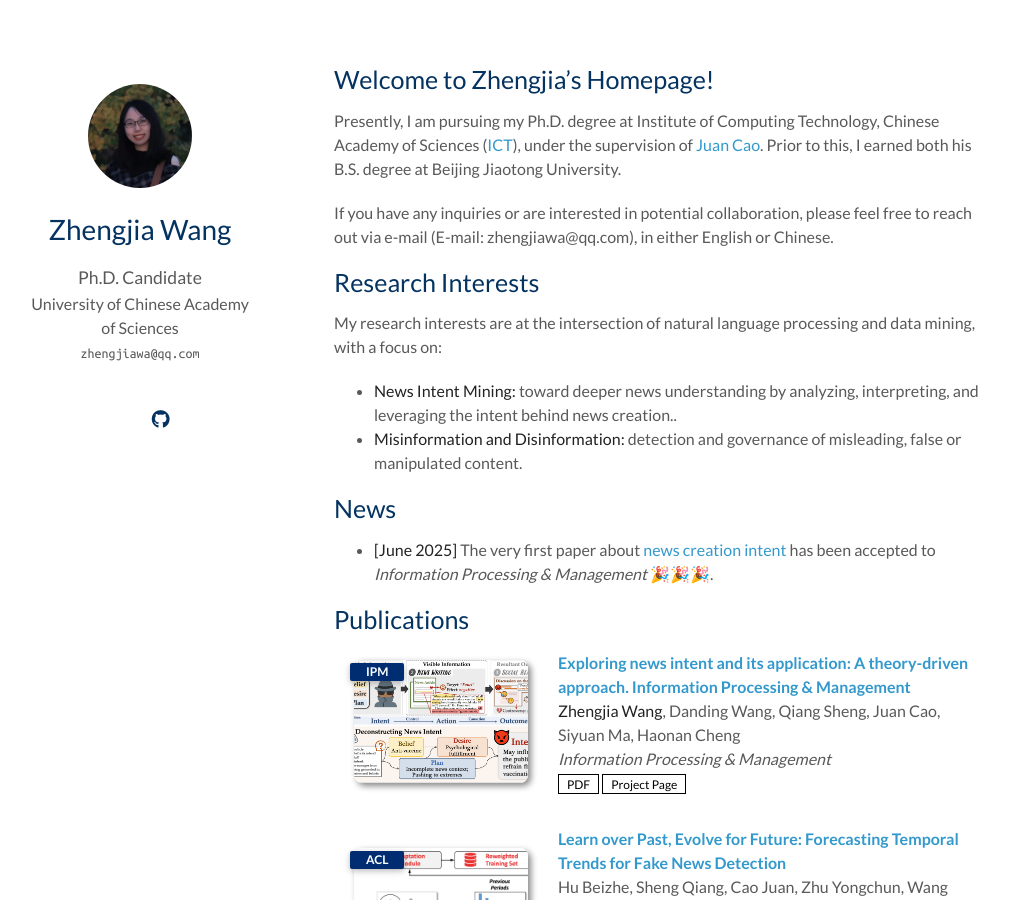
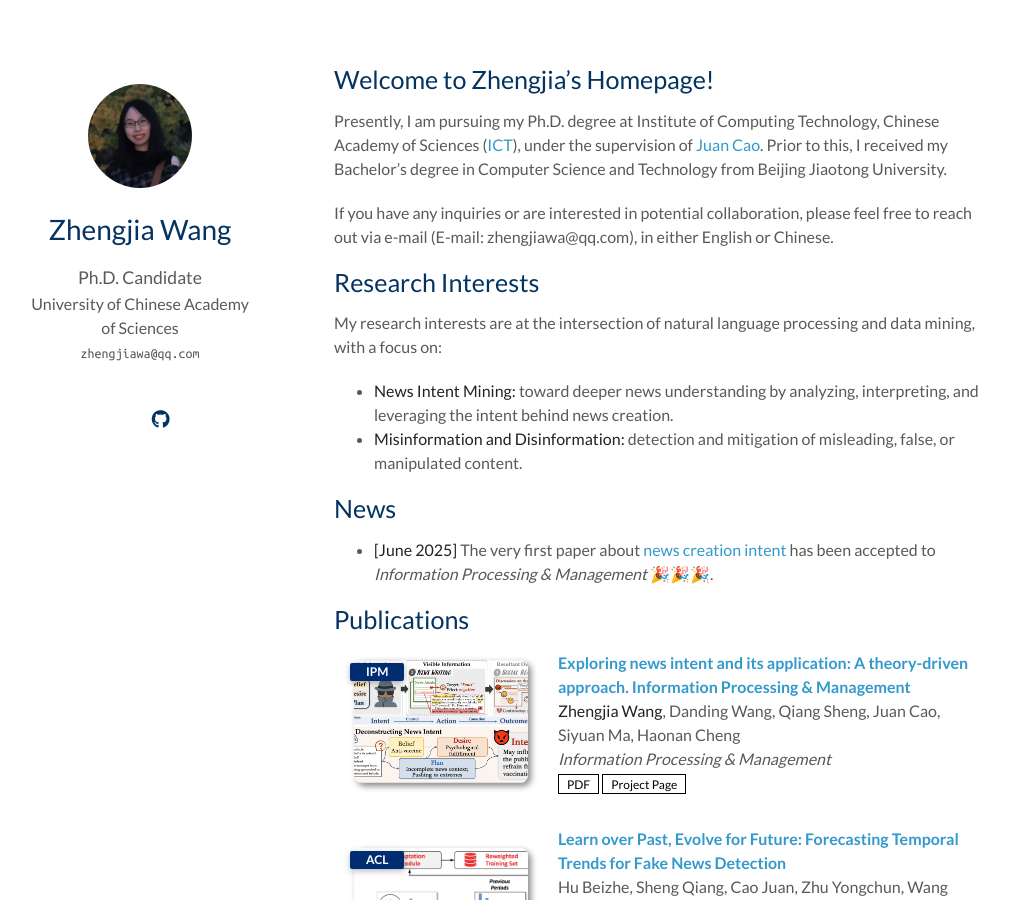
Before and after one commit to zhengjiawa/zhengjiawa.github.io, a Jekyll site: the page built from index.md, in a window 1280 px wide and 900 px high. Shown: the whole window, without its empty margins (136-1145 px from the left). Built offline with Jekyll 4.4.1, drawn with Linux system fonts in a browser that asks for light colours; a style sheet for code colours, icons or effects is not loaded; our own code applies the rules of GitHub Pages for plain Markdown files.

Commit message:
Update index.md

```diff
--- a/index.md
+++ b/index.md
@@ -4,15 +4,15 @@ layout: homepage
 
 ## Welcome to Zhengjia's Homepage!
 
-Presently, I am pursuing my Ph.D. degree at Institute of Computing Technology, Chinese Academy of Sciences ([ICT](https://www.ict.ac.cn/)), under the supervision of [Juan Cao](https://scholar.google.com/citations?user=fSBdNg0AAAAJ). Prior to this, I earned both his B.S. degree at Beijing Jiaotong University.
+Presently, I am pursuing my Ph.D. degree at Institute of Computing Technology, Chinese Academy of Sciences ([ICT](https://www.ict.ac.cn/)), under the supervision of [Juan Cao](https://scholar.google.com/citations?user=fSBdNg0AAAAJ). Prior to this, I received my Bachelor’s degree in Computer Science and Technology from Beijing Jiaotong University.
 
 If you have any inquiries or are interested in potential collaboration, please feel free to reach out via e-mail (E-mail: zhengjiawa@qq.com), in either English or Chinese.
 
 ## Research Interests
 
 My research interests are at the intersection of natural language processing and data mining, with a focus on:
-- **News Intent Mining:** toward deeper news understanding by analyzing, interpreting, and leveraging the intent behind news creation..
-- **Misinformation and Disinformation:** detection and governance of misleading, false or manipulated content.
+- **News Intent Mining:** toward deeper news understanding by analyzing, interpreting, and leveraging the intent behind news creation.
+- **Misinformation and Disinformation:** detection and mitigation of misleading, false, or manipulated content.
 
 
 ## News
```
